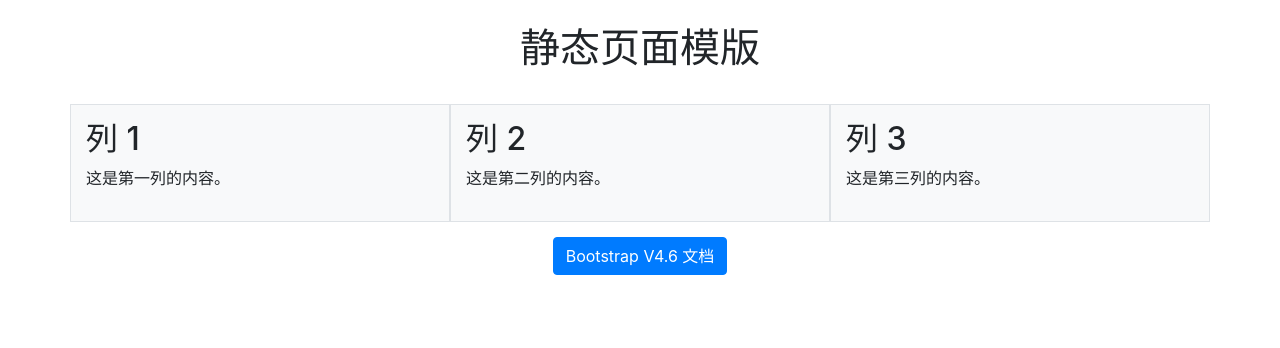
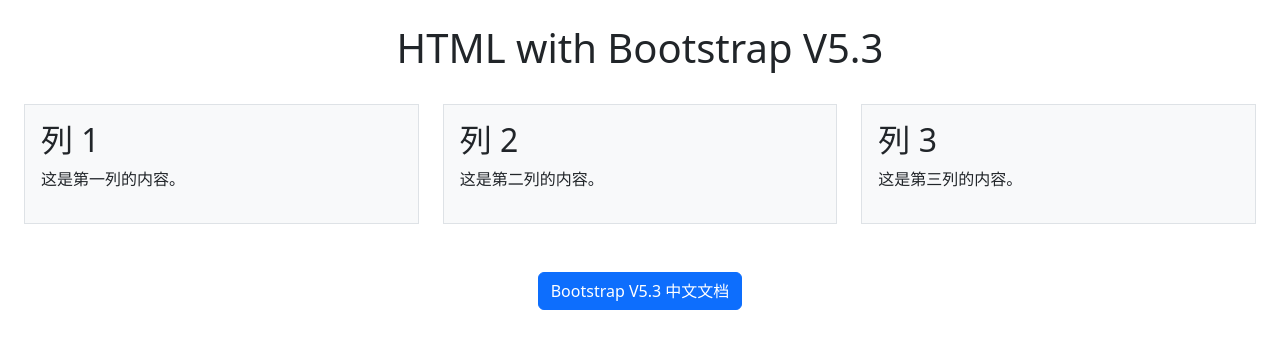
Before and after one commit to jasonbai008/bootstrap-starter, a plain HTML site: page index.html in a window 1280 px wide. Drawn offline with nearby package versions, Linux system fonts and the light colour scheme.

Commit message:
实现列间距布局

```diff
--- a/index.html
+++ b/index.html
@@ -6,16 +6,12 @@
     <meta name="viewport" content="width=device-width, initial-scale=1.0">
     <link rel="shortcut icon" href="favicon.ico" type="image/x-icon">
     <title>Bootstrap Starter</title>
-    <!-- 引入 Bootstrap CSS 4.6.0 -->
+    <!-- 引入 Bootstrap CSS 5.3.0 -->
     <link rel="stylesheet" href="./css/bootstrap.min.css">
     <!-- 自定义样式 -->
     <style>
-        .column {
-            background-color: #f8f9fa;
-            border: 1px solid #dee2e6;
-            padding: 15px;
-            margin-bottom: 15px;
-        }
+        .column {}
+
         .btn a {
             color: #fff;
             text-decoration: none;
@@ -24,32 +20,49 @@
 </head>
 
 <body>
-    <div class="container">
-        <h1 class="text-center mt-4">静态页面模版</h1>
+    <!--
+        默认情况下，Bootstrap的container在不同的屏幕尺寸下有以下固定宽度：
+        超小屏幕（<576px）：100%（占满全宽）
+        小屏幕（≥576px）：540px
+        中等屏幕（≥768px）：720px
+        大屏幕（≥992px）：960px
+        超大屏幕（≥1200px）：1140px
+        超超大屏幕（≥1400px）：1320px
+    -->
+
+    <!-- 不论屏幕的大小如何，container-fluid的宽度始终为100%，即总是占满整个可用的视口宽度。 -->
+    <div class="container-fluid px-4">
+        <h1 class="text-center mt-4">HTML with Bootstrap V5.3</h1>
         <br>
-        <div class="row">
-            <div class="col-md-4 col-sm-12 column">
+        <div class="row mb-4 gx-4">
+            <div class="col-md-4 col-sm-12 mb-4 column">
+                <div class="p-3 border bg-light">
                     <h2>列 1</h2>
                     <p>这是第一列的内容。</p>
                 </div>
-            <div class="col-md-4 col-sm-12 column">
+            </div>
+            <div class="col-md-4 col-sm-12 mb-4 column">
+                <div class="p-3 border bg-light">
                     <h2>列 2</h2>
                     <p>这是第二列的内容。</p>
                 </div>
-            <div class="col-md-4 col-sm-12 column">
+            </div>
+            <div class="col-md-4 col-sm-12 mb-4 column">
+                <div class="p-3 border bg-light">
                     <h2>列 3</h2>
                     <p>这是第三列的内容。</p>
                 </div>
             </div>
+        </div>
         <div class="text-center">
             <button type="button" class="btn btn-primary">
-                <a href="https://v4.bootcss.com/docs/layout/grid/" target="_blank">Bootstrap V4.6 文档</a>
+                <a href="https://www.bootstrap.cn/doc/book/2.html" target="_blank">Bootstrap V5.3 中文文档</a>
             </button>
         </div>
     </div>
     <!-- 引入 jQuery 3.6.0 -->
-    <script src="./js/jquery.min.js"></script>
-    <!-- 引入 Bootstrap JS 4.6.0 集成了所有的工具包，比如 Popper.js -->
+    <!-- <script src="./js/jquery.min.js"></script> -->
+    <!-- 引入 Bootstrap JS 5.3.0 集成了所有的工具包，比如 Popper.js -->
     <script src="./js/bootstrap.bundle.min.js"></script>
     <!-- 自定义脚本 -->
     <script>
```
Also changed, not shown: css/bootstrap.min.css, images/example.png (added), js/bootstrap.bundle.min.js (added). Lines whose indentation alone changed are shown as unchanged.
